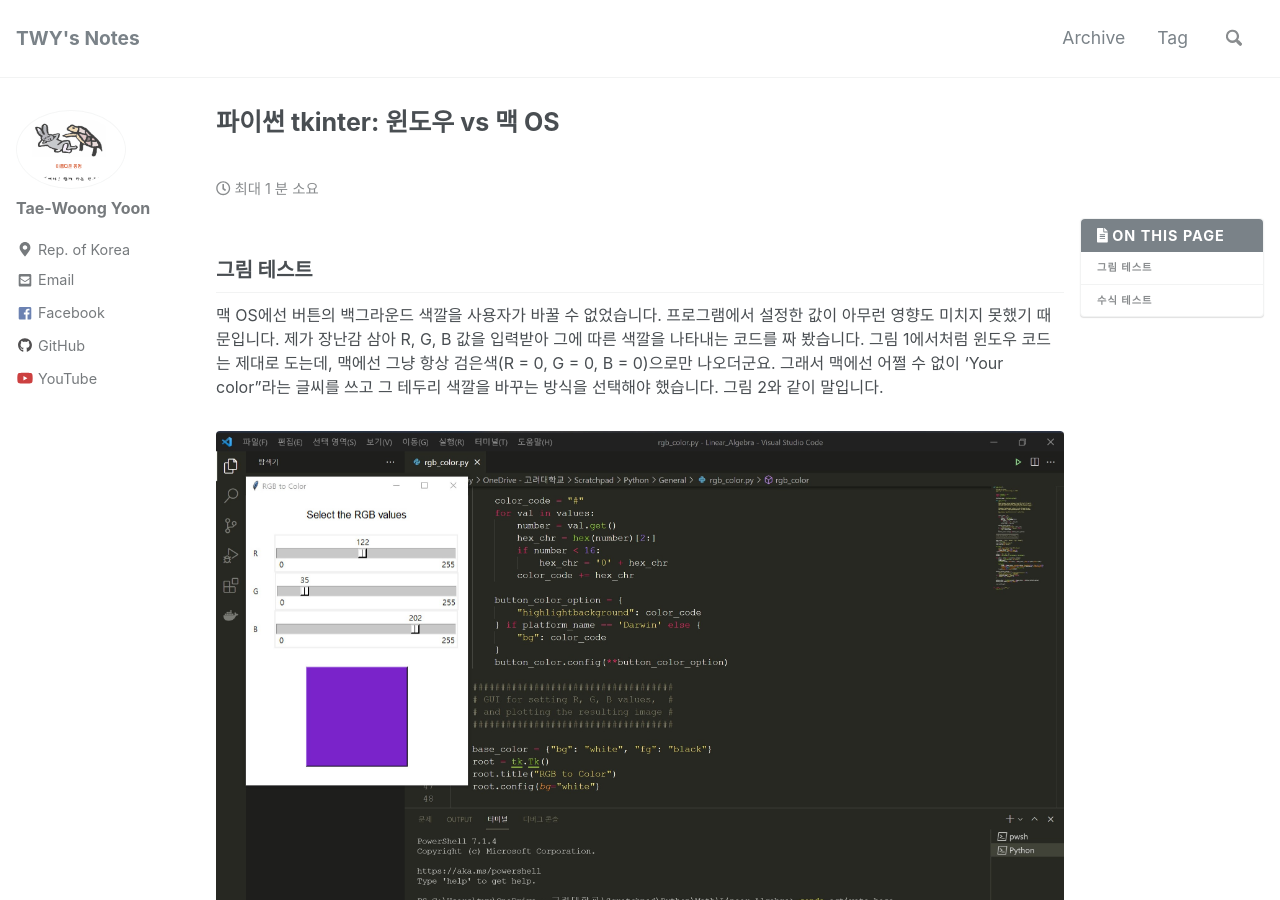
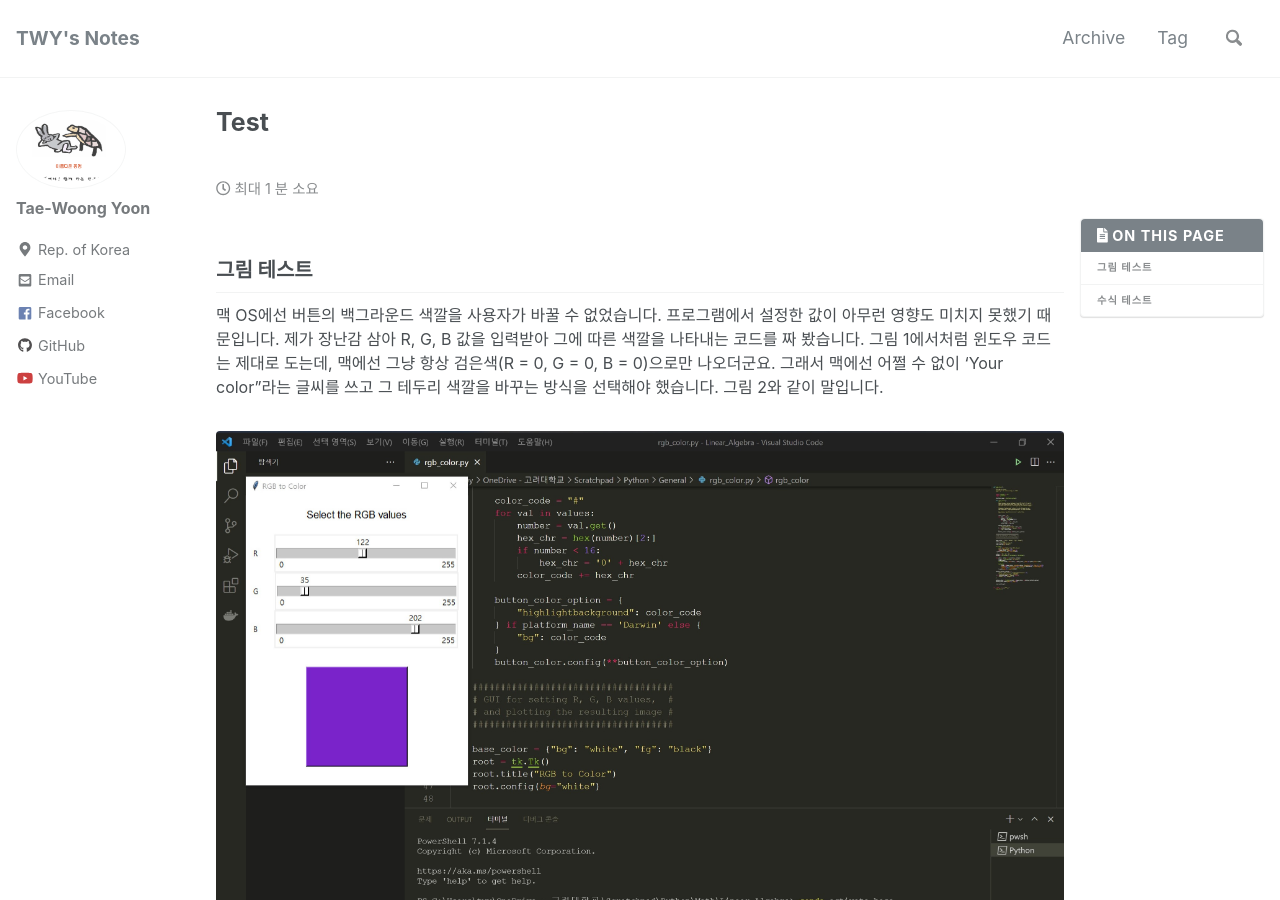
Before and after one commit to twy80/mkkim85.github.io, a Jekyll site: the page built from _posts/2021-09-04-test.md, in a window 1280 px wide and 900 px high. Built offline with Jekyll 4.4.1, drawn with Linux system fonts in a browser that asks for light colours; nearby versions of some CDN libraries; formulas are drawn with MathJax 3.

Commit message:
Update 2021-09-04-test.md

```diff
--- a/_posts/2021-09-04-test.md
+++ b/_posts/2021-09-04-test.md
@@ -1,5 +1,5 @@
 ---
-title: "파이썬 tkinter: 윈도우 vs 맥 OS"
+title: "Test"
 tags:
   - 맥 OS
   - macOS
@@ -35,13 +35,13 @@
 수식 테스트, 수식 테스트
 
 ${\displaystyle A = \sum_{k=1}^{r} \sigma_k u_k v_k^T}$
-
+{: .text-center }
 ${\displaystyle A = \sum_{k=1}^{r} \sigma_k u_k v_k^T}$
 {: .text-center }
 
 <center>
 ${\displaystyle A = \sum_{k=1}^{r} \sigma_k u_k v_k^T}$
-
+</center><center>
 ${\displaystyle A = \sum_{k=1}^{r} \sigma_k u_k v_k^T}$
 </center>
 
```
